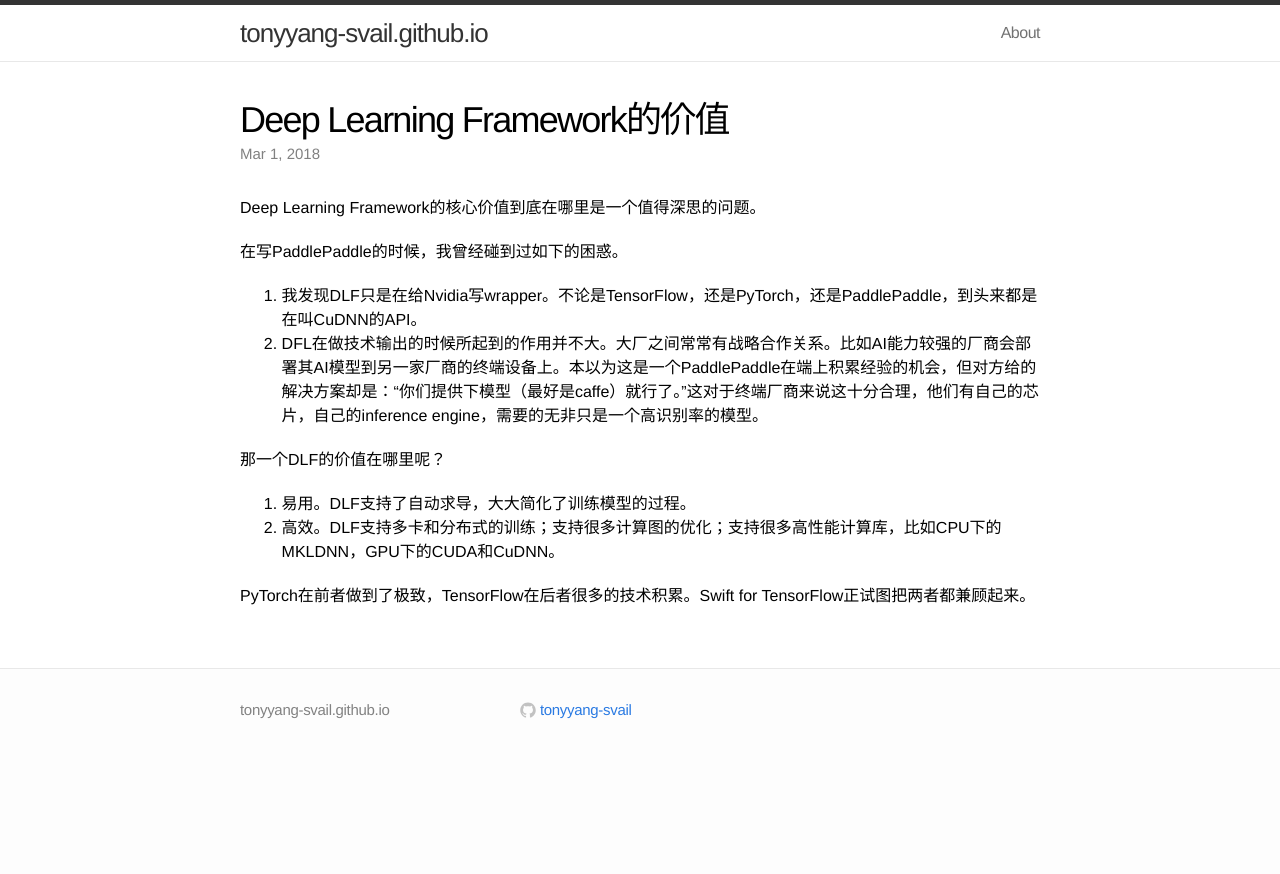
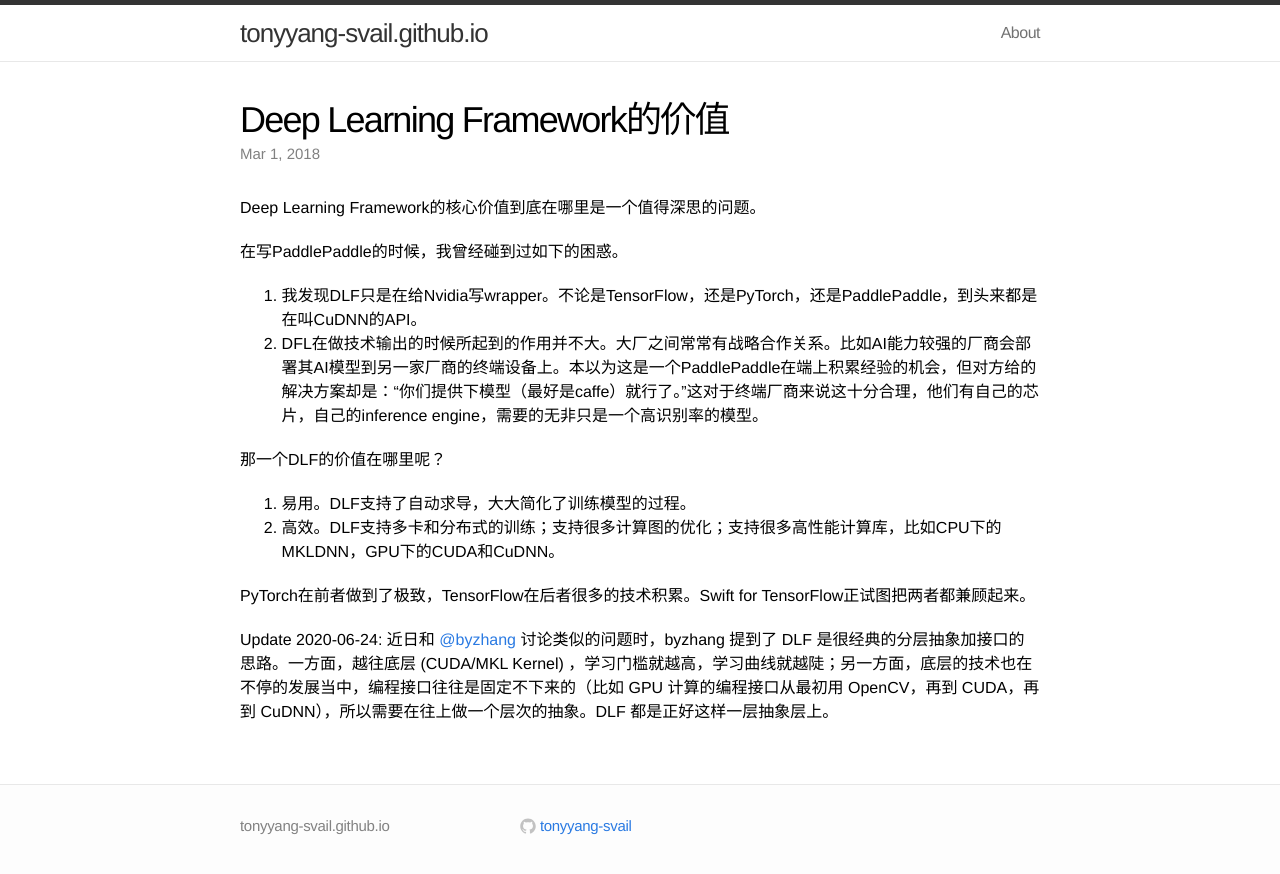
Before and after one commit to tonyyang-svail/tonyyang-svail.github.io, a Jekyll site: the page built from _posts/2018-03-01-DLF的价值.md, in a window 1280 px wide. Shown: the top 874 px of the page. Built offline with Jekyll 4.4.1, drawn with Linux system fonts in a browser that asks for light colours.

Commit message:
Update 2018-03-01-DLF的价值.md

```diff
--- a/_posts/2018-03-01-DLF的价值.md
+++ b/_posts/2018-03-01-DLF的价值.md
@@ -16,3 +16,5 @@ Deep Learning Framework的核心价值到底在哪里是一个值得深思的问
 1. 高效。DLF支持多卡和分布式的训练；支持很多计算图的优化；支持很多高性能计算库，比如CPU下的MKLDNN，GPU下的CUDA和CuDNN。
 
 PyTorch在前者做到了极致，TensorFlow在后者很多的技术积累。Swift for TensorFlow正试图把两者都兼顾起来。
+
+Update 2020-06-24: 近日和 [@byzhang](https://github.com/byzhang) 讨论类似的问题时，byzhang 提到了 DLF 是很经典的分层抽象加接口的思路。一方面，越往底层 (CUDA/MKL Kernel) ，学习门槛就越高，学习曲线就越陡；另一方面，底层的技术也在不停的发展当中，编程接口往往是固定不下来的（比如 GPU 计算的编程接口从最初用 OpenCV，再到 CUDA，再到 CuDNN），所以需要在往上做一个层次的抽象。DLF 都是正好这样一层抽象层上。
```
